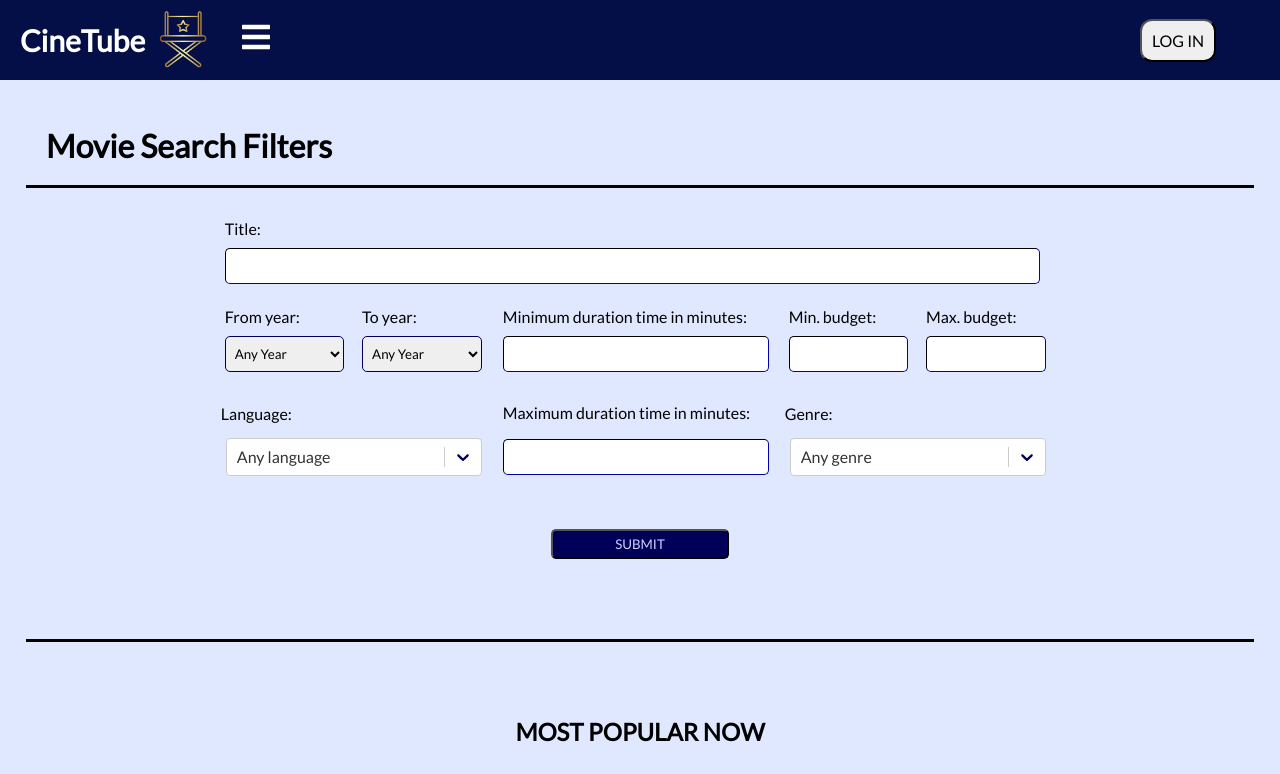
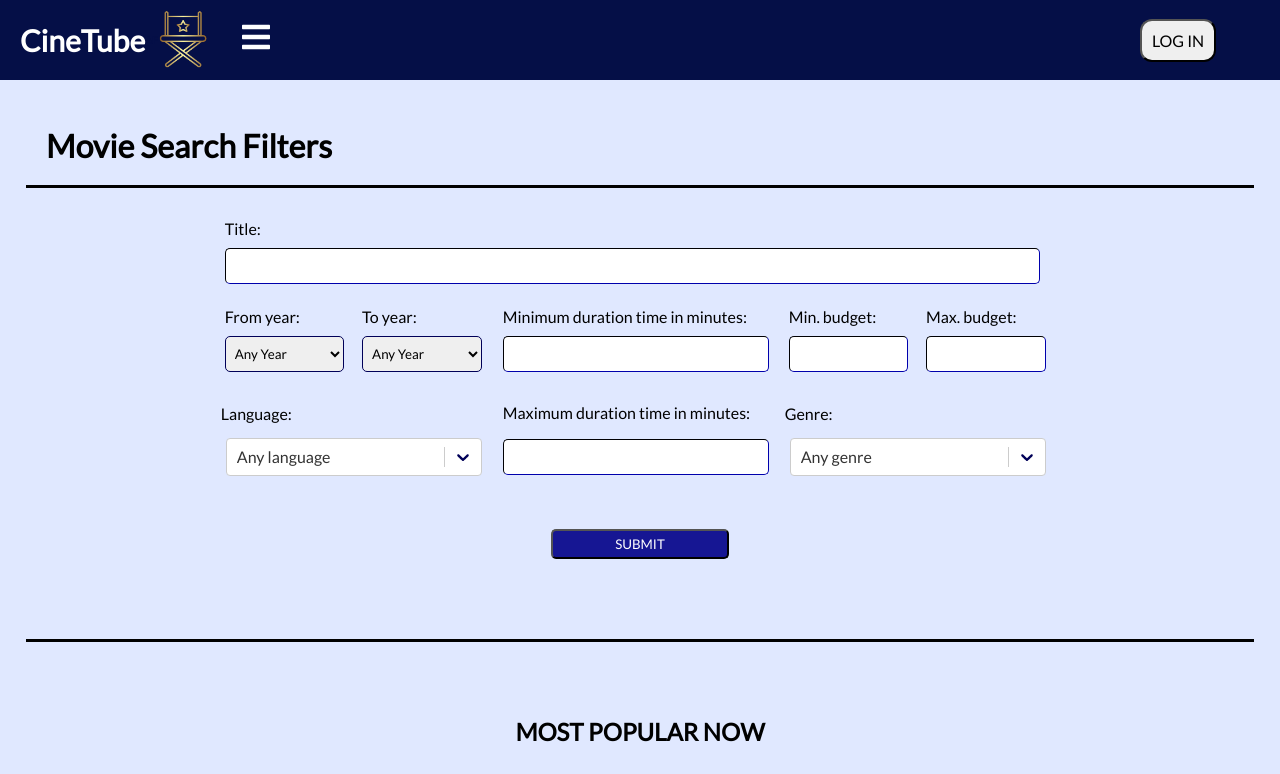
Before and after one commit to SGBD-MOVIES-PROJECT/Main, a React (Create React App) app in the folder sgbd_project/static/: page / in a window 1280 px wide. Shown: the top 774 px of the page. Built offline with nearby package versions, Linux system fonts and the light colour scheme.

Commit message:
Update FilterMovies.css

```diff
--- a/sgbd_project/static/src/components/FilterMovies.css
+++ b/sgbd_project/static/src/components/FilterMovies.css
@@ -99,15 +99,17 @@
   padding: 5px;
   border-radius: 5px;
   width: 15%;
-  background-color: rgb(0,0,88);
-  color: rgb(205, 210, 255);
+  background-color: rgb(22 22 147);
+  color: white;
 }
 #titol-filters{
   padding: 20px;
   border-bottom-style: solid;
 }
 /* ----------taula---------- */
-
+thead{
+  background-color: #5f84A2;
+}
 tr{
   border-radius: 3px;
   font-weight: 100;
@@ -141,7 +143,6 @@ table, th, td{
 table{
   background-color:#91AEC4;
   margin: 3rem;
-  border-radius: 1em;
   border-spacing: 0;
   border-collapse: collapse;
   border-style: hidden;
```
